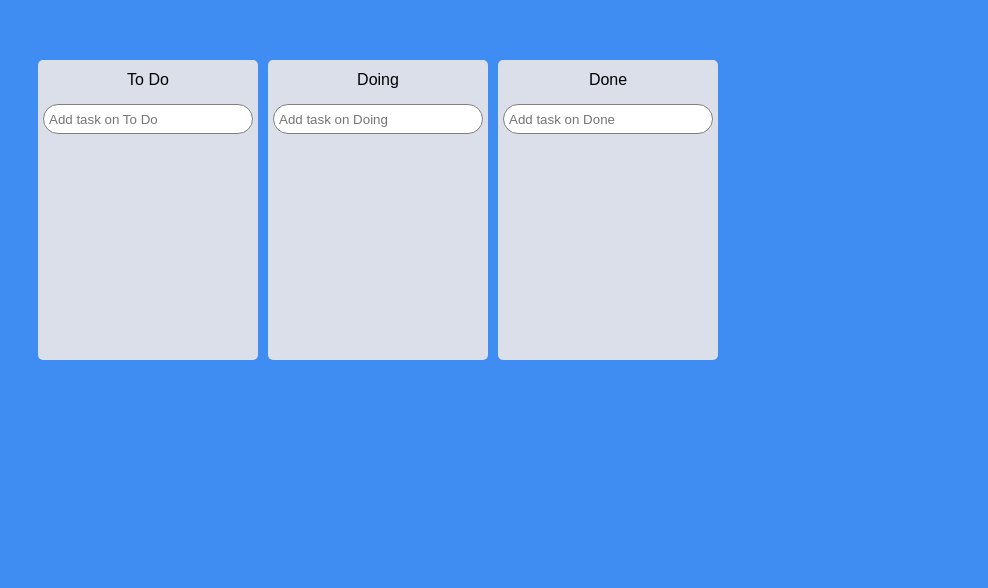
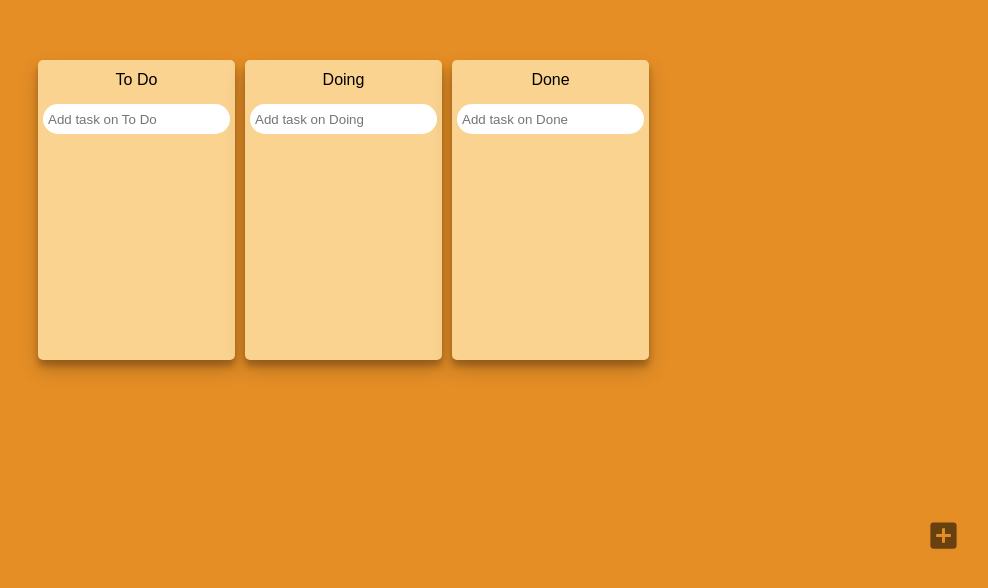
Before and after one commit to vinocturne/react-trello, a React (Create React App) app: page / in a window 1280 px wide. Shown: the part 190-778 px from the top of the page, without its empty margins (262-1250 px from the left). Built offline with nearby package versions, Linux system fonts and the light colour scheme.

Commit message:
Feat(create) : "추가 보드 추가 기능"
보드를 생성하여 추가할 수 있도록 수정하였습니다.

```diff
--- a/package.json
+++ b/package.json
@@ -3,6 +3,10 @@
     "version": "0.1.0",
     "private": true,
     "dependencies": {
+        "@emotion/react": "^11.9.0",
+        "@emotion/styled": "^11.8.1",
+        "@mui/icons-material": "^5.6.2",
+        "@mui/material": "^5.6.3",
         "@testing-library/jest-dom": "^5.14.1",
         "@testing-library/react": "^11.2.7",
         "@testing-library/user-event": "^12.8.3",
@@ -16,6 +20,7 @@
         "react-beautiful-dnd": "^13.1.0",
         "react-dom": "^17.0.2",
         "react-hook-form": "^7.30.0",
+        "react-modal": "^3.15.1",
         "react-scripts": "4.0.3",
         "recoil": "^0.7.2",
         "styled-components": "^5.3.5",
--- a/src/App.tsx
+++ b/src/App.tsx
@@ -3,6 +3,7 @@ import { useRecoilState } from "recoil";
 import styled from "styled-components";
 import { IToDoState, toDoState } from "./atoms";
 import Board from "./Components/Board";
+import Create from "./Components/Create";
 
 const Wrapper = styled.div`
     display: flex;
@@ -15,8 +16,9 @@ const Wrapper = styled.div`
 `;
 
 const Boards = styled.div`
-    display: grid;
-    grid-template-columns: repeat(3, 1fr);
+    display: flex;
+
+    /* grid-template-columns: repeat(3, 1fr); */
     gap: 10px;
     width: 100%;
 `;
@@ -28,6 +30,7 @@ function App() {
         if (!destination) return;
         if (type === "task") {
             setToDos((allBoards) => {
+                console.log(allBoards);
                 const board = Object.keys(allBoards);
                 board.splice(source.index, 1);
                 board.splice(destination?.index, 0, draggableId);
@@ -97,6 +100,7 @@ function App() {
                     )}
                 </Droppable>
             </Wrapper>
+            <Create />
         </DragDropContext>
     );
 }
--- a/src/Components/Board.tsx
+++ b/src/Components/Board.tsx
@@ -12,6 +12,8 @@ const Wrapper = styled.div`
     min-height: 300px;
     display: flex;
     flex-direction: column;
+    box-shadow: rgba(0, 0, 0, 0.19) 0px 10px 20px,
+        rgba(0, 0, 0, 0.23) 0px 6px 6px;
 `;
 const Title = styled.h1`
     text-align: center;
@@ -57,7 +59,7 @@ const Form = styled.form`
         padding: 5px;
         margin: 5px;
         border-radius: 15px;
-        border: 0.5px solid grey;
+        border: none;
     }
 `;
 
--- /dev/null
+++ b/src/Components/Create.tsx
@@ -0,0 +1,89 @@
+import styled from "styled-components";
+import { Box, IconButton } from "@mui/material";
+import AddBoxIcon from "@mui/icons-material/AddBox";
+import Modal from "@mui/material/Modal";
+import React from "react";
+import { useForm } from "react-hook-form";
+import { useRecoilState } from "recoil";
+import { toDoState } from "../atoms";
+
+const CreateButton = styled.div`
+    position: absolute;
+    right: 0;
+    bottom: 0;
+    width: 100px;
+    height: 100px;
+    object-fit: cover;
+`;
+
+const style = {
+    position: "absolute" as "absolute",
+    top: "50%",
+    left: "50%",
+    transform: "translate(-50%, -50%)",
+    width: 400,
+    bgcolor: "background.paper",
+    border: "2px solid #000",
+    boxShadow: 24,
+    p: 4,
+};
+
+const InputTaskName = styled.input`
+    width: 100%;
+    height: 30px;
+`;
+
+const Form = styled.form`
+    width: 100%;
+    display: flex;
+    justify-content: center;
+`;
+
+interface IForm {
+    taskName: string;
+}
+
+function Create() {
+    const { register, setValue, handleSubmit } = useForm<IForm>();
+    const [toDos, setToDos] = useRecoilState(toDoState);
+    const [open, setOpen] = React.useState(false);
+    const handleOpen = () => setOpen(true);
+    const handleClose = () => setOpen(false);
+    const onClick = (event: React.MouseEvent<HTMLButtonElement>) => {
+        console.log("hi");
+    };
+    const onValid = ({ taskName }: IForm) => {
+        const data = { [taskName]: [], ...toDos };
+        setToDos(data);
+        setValue("taskName", "");
+        handleClose();
+    };
+    return (
+        <CreateButton>
+            <IconButton
+                aria-label="done"
+                color="success"
+                name="create"
+                onClick={handleOpen}
+            >
+                <AddBoxIcon fontSize="large" color="action" />
+            </IconButton>
+            <Modal open={open} onClose={handleClose}>
+                <Box sx={style}>
+                    <h1>Create Task</h1>
+                    <Form onSubmit={handleSubmit(onValid)}>
+                        <InputTaskName
+                            {...register("taskName", {
+                                required: true,
+                            })}
+                            type="text"
+                            placeholder={`Write a task name without number`}
+                        />
+                    </Form>
+                </Box>
+            </Modal>
+        </CreateButton>
+    );
+}
+
+export default Create;
--- a/src/theme.ts
+++ b/src/theme.ts
@@ -1,7 +1,7 @@
 import { DefaultTheme } from "styled-components";
 
 export const darkTheme: DefaultTheme = {
-    bgColor: "#3F8CF2",
-    boardColor: "#DADFE9",
+    bgColor: "#e58e26",
+    boardColor: "#fad390",
     cardColor: "white",
 };
```
Also changed, not shown: 1 other file (tests, documents, lock files or other folders).
